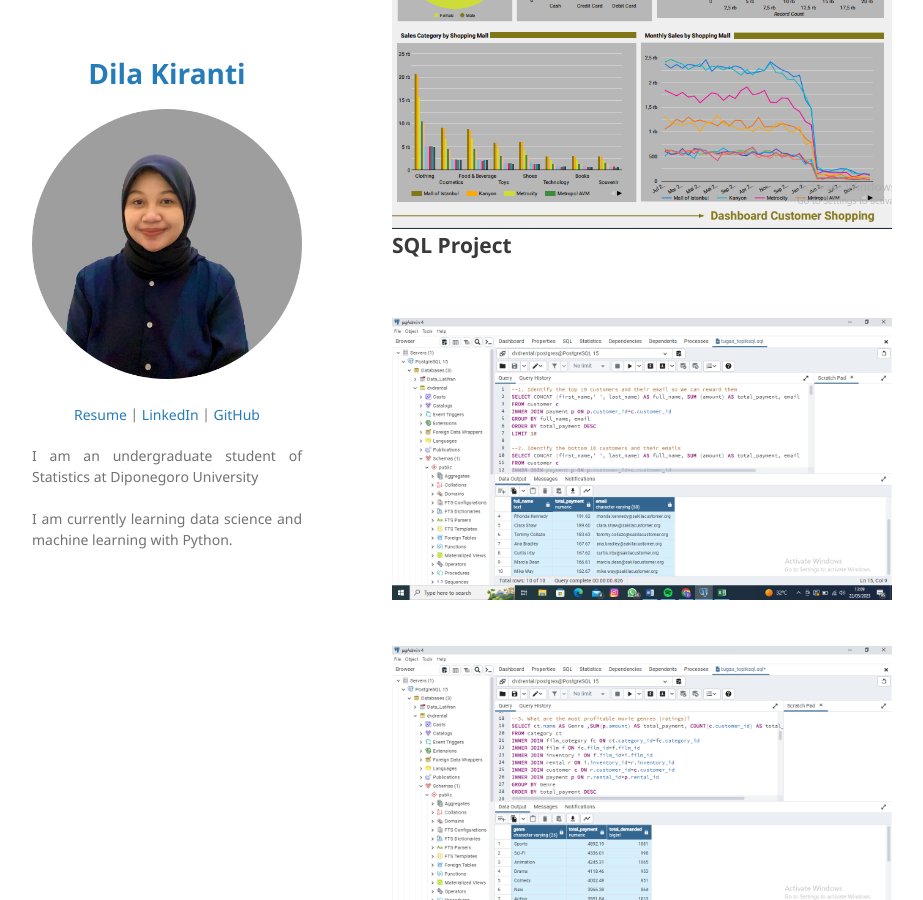
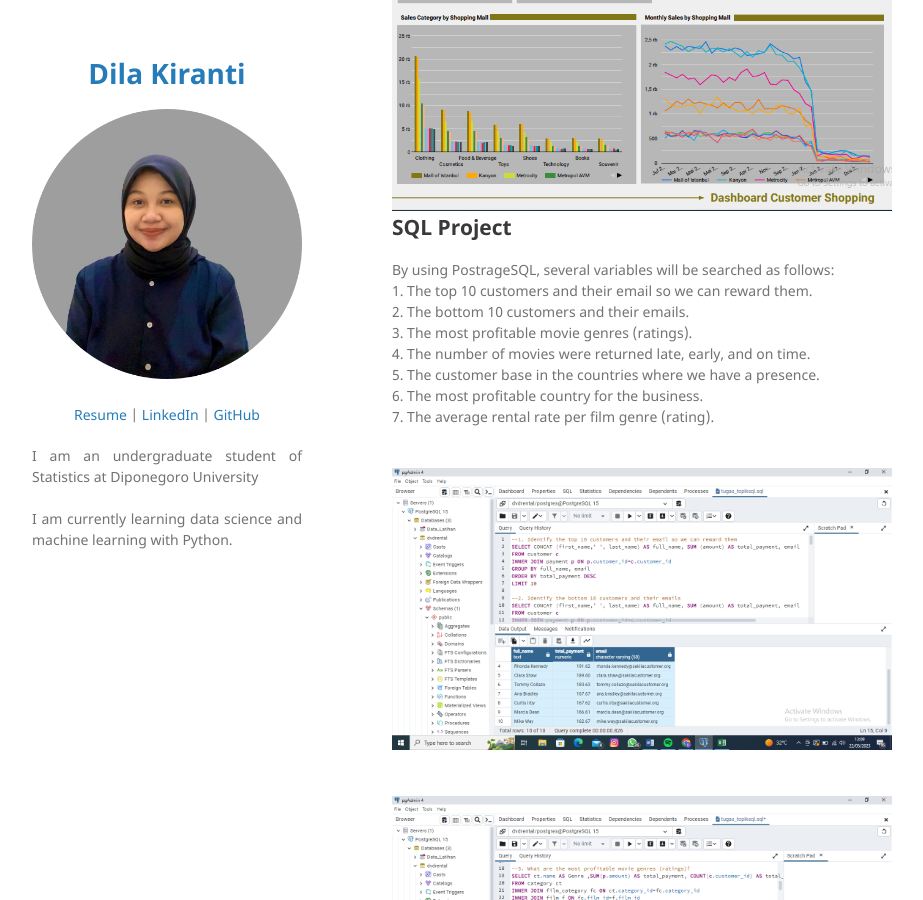
Before and after one commit to dilakiranti/Portofolio_DA, a Jekyll site: the page built from index.md, in a window 1280 px wide and 900 px high, scrolled down 6591 px. Shown: the whole window, without its empty margins (178-1101 px from the left). Built offline with Jekyll 4.4.1, drawn with Linux system fonts in a browser that asks for light colours; our own code applies the rules of GitHub Pages for plain Markdown files; some of the changed text lies outside the part shown.

Commit message:
Update index.md

```diff
--- a/index.md
+++ b/index.md
@@ -22,9 +22,9 @@
 3. Outlier handling</div>
 
 <br>
-<center><img src="images/cleaning1.png"/></center>
+<center><img src="images/cleaning1.PNG"/></center>
 <br>
-<center><img src="images/cleaning2.png"/></center>
+<center><img src="images/cleaning2.PNG"/></center>
 
 
 ### Data Preprocessing with Pandas
@@ -34,9 +34,9 @@
 <div style="text-align: justify"> In this project, data preprocessing is done using the join, merge, delete, rename, group by, and aggregation functions. Usually this can be done by combining 2 variables at different data sources with the merge function or filtering data to simplify the analysis process.</div>
 
 <br>
-<center><img src="images/pre1.png"/></center>
+<center><img src="images/pre1.PNG"/></center>
 <br>
-<center><img src="images/pre2.png"/></center>
+<center><img src="images/pre2.PNG"/></center>
 
 ### Data Vizualisation with Python
 
@@ -49,9 +49,9 @@
 3. Scatterplot: plot of the relationship between passenger age and fare.<br>
 4. Pie chart: number of passengers based on gender, Pclass, Embarked, and passenger safety.</div>
 <br>
-<center><img src="images/vis1.png"/></center>
+<center><img src="images/vis1.PNG"/></center>
 <br>
-<center><img src="images/vis2.png"/></center>
+<center><img src="images/vis2.PNG"/></center>
 
 
 ### Statistics with Python
@@ -64,12 +64,12 @@
 2. Boxplot to find out the distribution of data and the number of outliers.<br>
 3. distribution plot to determine the distribution of a variable and the distribution of the data.</div>
 <br>
-<center><img src="images/stat1.png"/></center>
+<center><img src="images/stat1.PNG"/></center>
 <br>
-<center><img src="images/stat2.png"/></center>
+<center><img src="images/stat2.PNG"/></center>
 
 
-### Exploratory Data Analysis (Case : Diabetic patient data)
+### Exploratory Data Analysis
 
 [![Run in Google Colab](https://img.shields.io/badge/Colab-Run_in_Google_Colab-blue?logo=Google&logoColor=FDBA18)](https://colab.research.google.com/drive/1iG9M1k3a8_KoJEOVp-ZoL4DHfDuunYui#scrollTo=Msu5KxeEdGEW)
 
@@ -79,12 +79,12 @@
 3. Bivariate Analysis: to determine the relationship between 2 variables.<br>
 4. Multivariate Analysis: To determine the correlation between data with a large number of variables using a heatmap.</div>
 <br>
-<center><img src="images/eda1.png"/></center>
+<center><img src="images/eda1.PNG"/></center>
 <br>
-<center><img src="images/eda2.png"/></center>
+<center><img src="images/eda2.PNG"/></center>
 
 ---
-### Regression and Clustering with Python ( Case Regression : House Price Data & Clustering : Mall Customer Data)
+### Regression and Clustering with Python
 
 [![Run in Google Colab](https://img.shields.io/badge/Colab-Run_in_Google_Colab-blue?logo=Google&logoColor=FDBA18)](https://colab.research.google.com/drive/1UYj0i8I4kfDgI-MI0WR2nN5oy46L1ZC6#scrollTo=QJbp2c2QRn6Y)
 <div style="text-align: justify">1. Regression Analysis</div><br>
@@ -93,7 +93,7 @@
 2. Create a predictive model with linear regression using train data.<br>
 3. Evaluate the model using data testing with the values of Mean Absolute Error, Mean Square Error, Root mean Square Error, Mean Absolute Presentage Error, and R-Square.</div>
 <br>
-<center><img src="images/reg.png"/></center>
+<center><img src="images/reg.PNG"/></center>
 <br>
 <div style="text-align: justify">2. Cluster Analysis</div><br>
 <div style="text-align: justify">Using mall customer data, cluster analysis is carried out with the aim of knowing customer segmentation based on income and spending scores. This analysis is carried out by carrying out the following stages:<br>
@@ -102,20 +102,28 @@
 3. Data clustering.<br>
 4. Model evaluation: Silhouette Coefficient, Calinski-Harabasz Index and Davies-Bouldin Index.</div>
 <br>
-<center><img src="images/cluster.png"/></center>
+<center><img src="images/cluster.PNG"/></center>
 
-## Looker Studi Project (Dashboard)
+## Looker Studio Project (Dashboard)
 ### Global Covid-19 Cases Dashboard
 View in Looker - [Global Covid-19 Cases Dashboard](https://lookerstudio.google.com/reporting/34e1e933-88ed-49bb-9ed9-7243a6957755)
 <br>
-<center><img src="images/dashboard covid.png"/></center>
+<center><img src="images/dashboard covid.PNG"/></center>
 
 ### Report of Customer Mall Dashboard
 View in Looker - [Report of Customer Mall Dashboard](https://lookerstudio.google.com/reporting/e2eb8b28-d400-4f90-8c12-0b9f8ed545e2)
 <br>
-<center><img src="images/dashboard customer.png"/></center>
+<center><img src="images/dashboard customer.PNG"/></center>
 
 ## SQL Project
+<div style="text-align: justify">By using PostrageSQL, several variables will be searched as follows:<br>
+1. The top 10 customers and their email so we can reward them.<br>
+2. The bottom 10 customers and their emails.<br>
+3. The most profitable movie genres (ratings).<br>
+4. The number of movies were returned late, early, and on time.<br>
+5. The customer base in the countries where we have a presence.<br>
+6. The most profitable country for the business.<br>
+7. The average rental rate per film genre (rating).</div>
 <br>
 <center><img src="images/sql1.png"/></center>
 <br>
```
